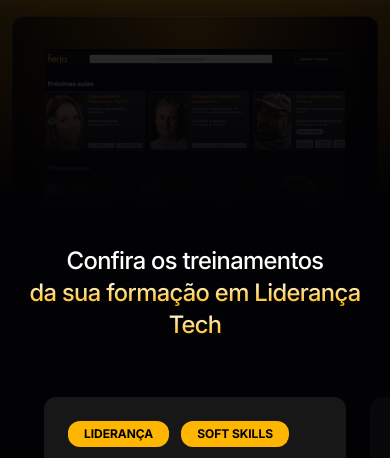
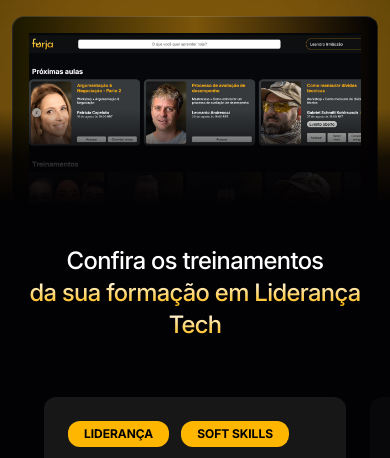
Before and after one commit to gabrielbrasiln/forja-landing, a website: page docs/index.html in a window 390 px wide. Shown: the part 642-1100 px from the top of the page. Drawn offline with Linux system fonts and the light colour scheme.

Commit message:
Ajuste em sombra da tela do app

```diff
--- a/docs/index.html
+++ b/docs/index.html
@@ -107,14 +107,14 @@
     </div>
 
     <!-- App -->
-    <div class="max-w-6xl pt-8 px-8 mt-8 rounded-xl border border-white/15 border-r-white/5 bg-gradient-to-r from-dark-yellow via-main-bg/0 to-main-bg relative">
+    <div class="max-w-6xl pt-4 px-4 md:pt-6 md:px-6 lg:pt-8 lg:px-8 mt-8 rounded-xl border border-white/15 border-r-white/5 bg-gradient-to-r from-dark-yellow via-main-bg/0 to-main-bg relative">
       <img src="./img/app.jpg" alt="Imagem do app da forja">
     </div>
 
 
   </div>
 
-  <div class="absolute bg-gradient-to-t from-main-bg via-main-bg/80 to-main-bg/0 h-96 w-full bottom-0"></div>
+  <div class="absolute bg-gradient-to-t from-main-bg via-main-bg/80 to-main-bg/0 h-24 md:h-48 lg:h-96 w-full bottom-0"></div>
 </section>
 
 <!-- Treinamentos -->
```
Also changed, not shown: docs/output.css.
